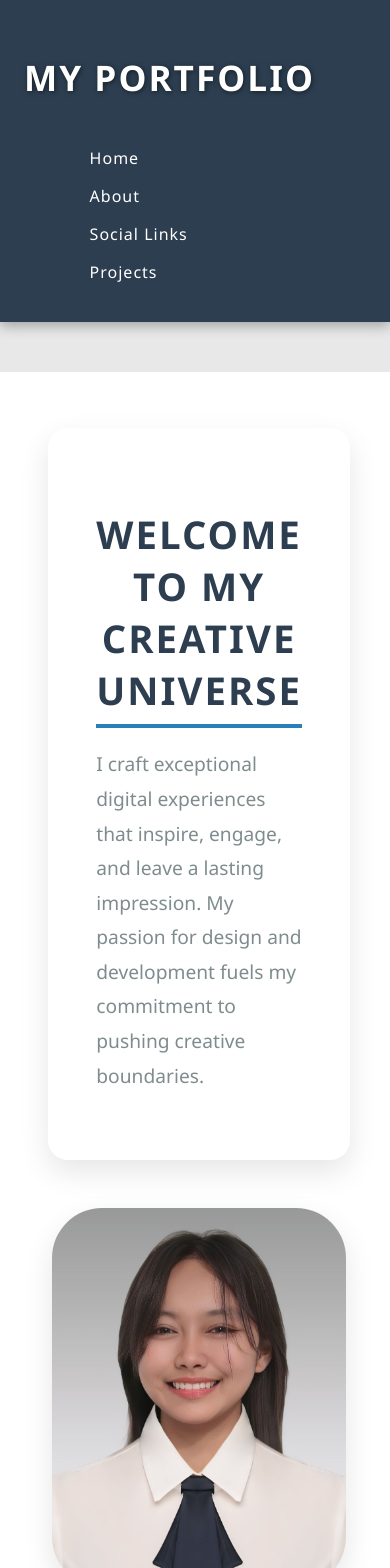
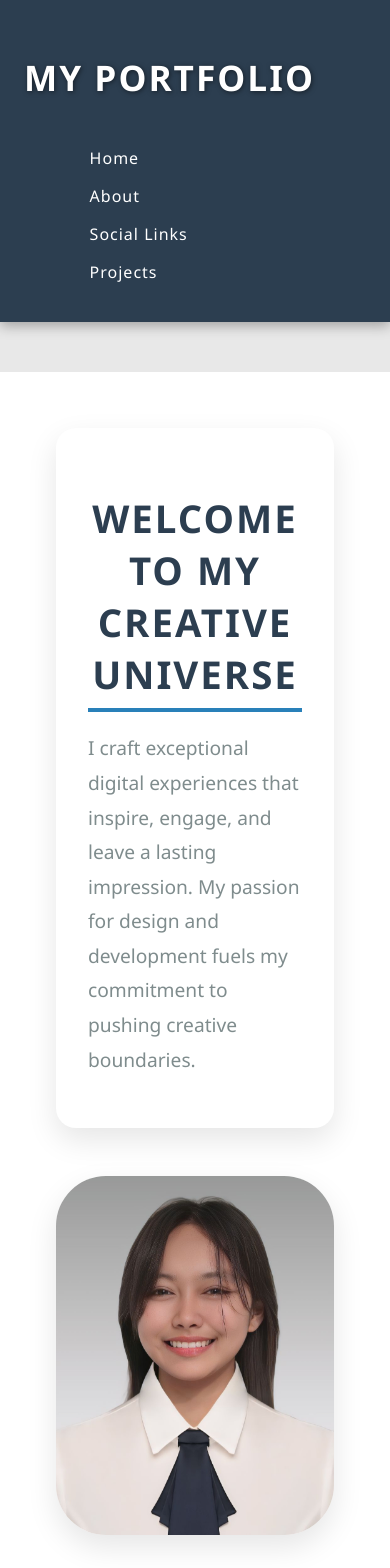
Before and after one commit to Rheuzyyy15/my-portfolio, a React (Vite) app: page / in a window 390 px wide. Shown: the top 1568 px of the page. Built offline with nearby package versions, Linux system fonts and the light colour scheme.

Commit message:
first commit

```diff
--- a/src/global.css
+++ b/src/global.css
@@ -70,6 +70,7 @@ body {
   max-width: 1200px;
   gap: 4rem;
   flex-wrap: wrap;
+  text-align: center; /* Added text alignment */
 }
 
 .frontpage-text {
@@ -80,6 +81,7 @@ body {
   box-shadow: 0 12px 30px rgba(0, 0, 0, 0.1);
   text-align: left;
   max-width: 500px;
+  margin: 0 auto; /* Ensure center alignment */
 }
 
 .frontpage-text h2 {
@@ -99,6 +101,7 @@ body {
   display: flex;
   align-items: center;
   justify-content: center;
+  margin: 0 auto; /* Ensure center alignment */
 }
 
 .frontpage-image {
@@ -313,6 +316,7 @@ section h2 {
   padding-bottom: 0.5rem;
 }
 
+
 /* Responsive adjustments */
 @media (max-width: 768px) {
   .frontpage {
@@ -324,15 +328,19 @@ section h2 {
     flex-direction: column;
     align-items: center;
     gap: 3rem;
+    justify-content: center; /* Center content on smaller screens */
   }
 
   .frontpage-text {
     max-width: 100%; /* Allow frontpage text to fit in smaller screens */
+    margin: 0 auto; /* Ensure center alignment */
+    padding: 2rem; /* Adjust padding */
   }
 
   .frontpage-image {
     max-width: 100%;
     height: auto;
+    margin: 0 auto; /* Center the image */
   }
 
   .about,
```
